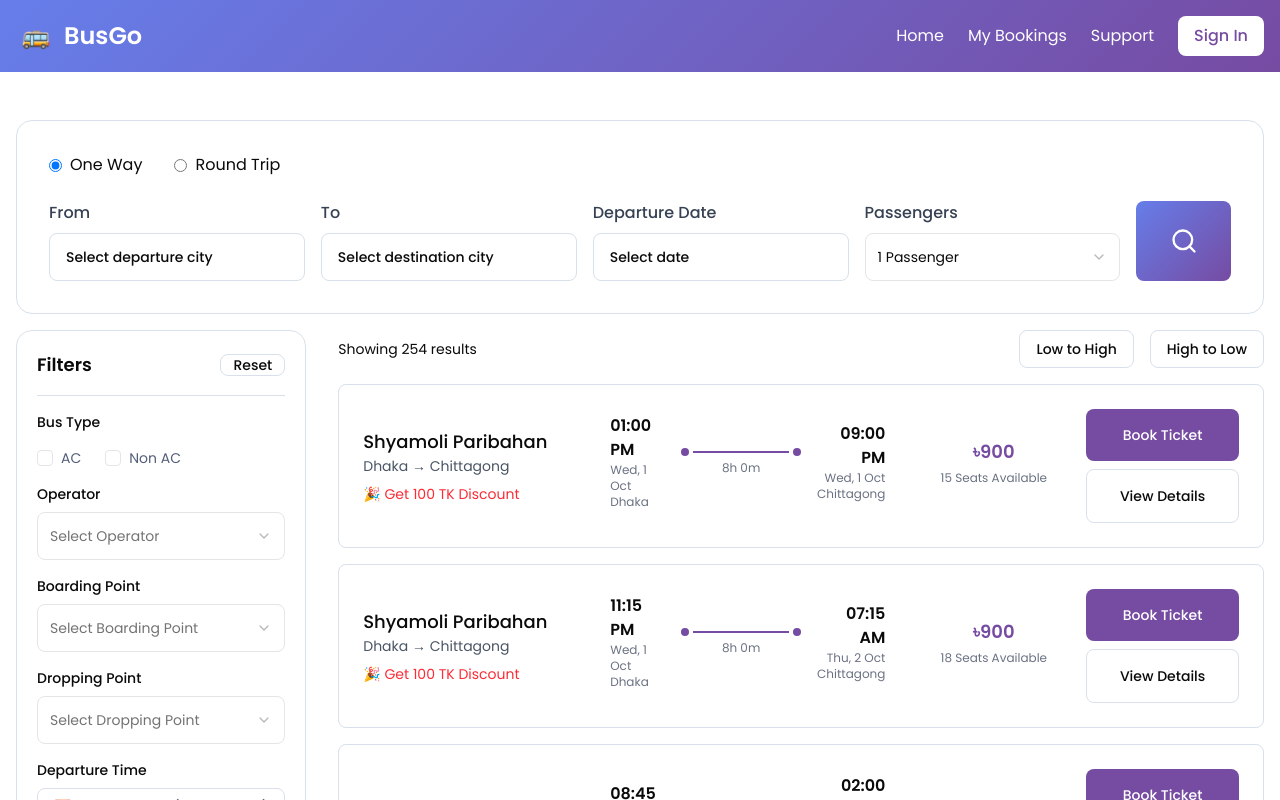
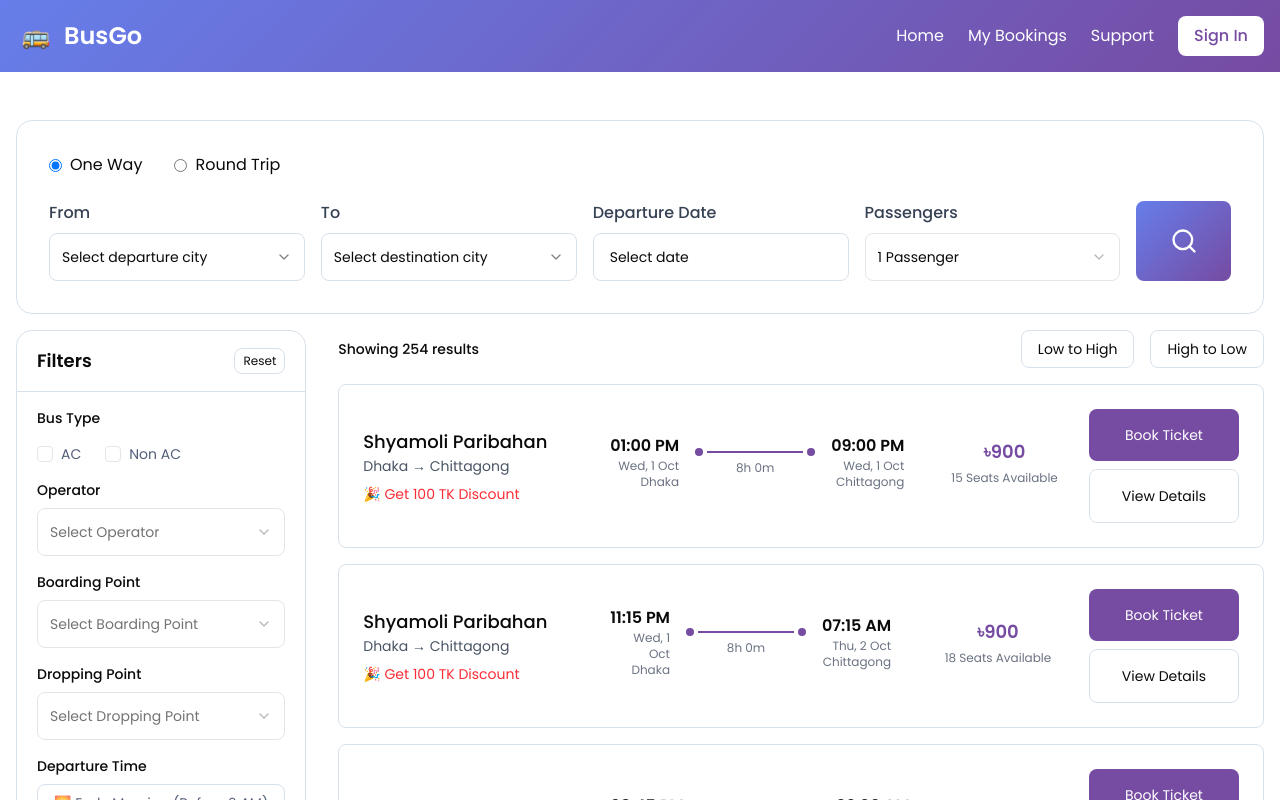
Before and after one commit to Mamun707/bust-ticketing-system, a Next.js app: page /bus-tickets in a window 1280 px wide. Shown: the top 800 px of the page. Built offline with nearby package versions, Linux system fonts and the light colour scheme.

Commit message:
design updated

```diff
--- a/src/app/bus-tickets/page.tsx
+++ b/src/app/bus-tickets/page.tsx
@@ -23,15 +23,15 @@ const ResultsPage = () => {
       <Search customStyle="border" />
       <section className="mt-4 flex gap-8">
         {/* Sidebar Filters */}
-        <aside className="basis-[20%] bg-white rounded-2xl border p-5 space-y-4">
-          <div className="flex justify-between items-center">
+        <aside className="basis-[20%] bg-white rounded-2xl border">
+          <div className="flex justify-between items-center px-5 py-4">
             <h3 className="font-semibold text-lg">Filters</h3>
-            <Button size="sm" variant="outline">
+            <Button size="sm" variant="outline" className="text-xs p-1 px-2">
               Reset
             </Button>
           </div>
           <Separator />
-
+          <div className="px-5 py-4 space-y-4">
             {/* Bus Type */}
             <div>
               <h4 className="text-sm font-medium mb-4">Bus Type</h4>
@@ -136,7 +136,9 @@ const ResultsPage = () => {
             {/* ✅ Arrival Time Filter (only for round trips) */}
             {tripType === "round" && (
               <div>
-              <h4 className="text-sm font-medium mb-2">Return Arrival Time</h4>
+                <h4 className="text-sm font-medium mb-2">
+                  Return Arrival Time
+                </h4>
                 <div className="space-y-2 text-muted">
                   <Button
                     variant="outline"
@@ -165,13 +167,14 @@ const ResultsPage = () => {
                 </div>
               </div>
             )}
+          </div>
         </aside>
 
         {/* Results */}
         <main className="space-y-4 basis-[80%]">
           <div className="flex justify-between items-center">
             <div>
-              <p className="text-sm">Showing 254 results</p>
+              <p className="text-sm font-medium">Showing 254 results</p>
             </div>
             <div className="flex gap-4">
               <Button variant="outline">Low to High</Button>
@@ -204,9 +207,15 @@ const ResultsPage = () => {
                 <div className="basis-[50%] flex items-center justify-between px-4">
                   {/* Departure */}
                   <div className="text-left">
-                    <p className="text-base font-semibold">{bus.departure}</p>
-                    <p className="text-xs text-gray-500">{bus.departureDate}</p>
-                    <p className="text-xs text-gray-500">{bus.departureCity}</p>
+                    <p className="text-base font-semibold  whitespace-nowrap">
+                      {bus.departure}
+                    </p>
+                    <p className="text-xs text-gray-500 text-right">
+                      {bus.departureDate}
+                    </p>
+                    <p className="text-xs text-gray-500 text-right">
+                      {bus.departureCity}
+                    </p>
                   </div>
 
                   {/* Duration with line */}
@@ -221,9 +230,15 @@ const ResultsPage = () => {
 
                   {/* Arrival */}
                   <div className="text-right">
-                    <p className="text-base font-semibold">{bus.arrival}</p>
-                    <p className="text-xs text-gray-500">{bus.arrivalDate}</p>
-                    <p className="text-xs text-gray-500">{bus.arrivalCity}</p>
+                    <p className="text-base font-semibold whitespace-nowrap">
+                      {bus.arrival}
+                    </p>
+                    <p className="text-xs text-gray-500 text-right">
+                      {bus.arrivalDate}
+                    </p>
+                    <p className="text-xs text-gray-500 text-right">
+                      {bus.arrivalCity}
+                    </p>
                   </div>
                 </div>
 
--- a/src/components/Home/Search.tsx
+++ b/src/components/Home/Search.tsx
@@ -25,7 +25,7 @@ import {
 } from "@/components/ui/select";
 import { Calendar } from "@/components/ui/calendar";
 import { format } from "date-fns";
-import { SearchIcon } from "lucide-react";
+import { ChevronDown, ChevronDownIcon, SearchIcon } from "lucide-react";
 import { useRouter, useSearchParams } from "next/navigation"; // ✅
 
 const Search = ({ customStyle = "card-shadow" }: any) => {
@@ -116,8 +116,12 @@ const Search = ({ customStyle = "card-shadow" }: any) => {
           <label className="block text-gray-700 font-medium mb-2">From</label>
           <Popover>
             <PopoverTrigger asChild>
-              <Button variant="outline" className="w-full h-12 justify-between">
-                {fromCity || "Select departure city"}
+              <Button
+                variant="outline"
+                className="w-full h-12 justify-between hover:bg-transparent hover:text-black"
+              >
+                {fromCity || "Select departure city"}{" "}
+                <ChevronDownIcon className="size-4 opacity-50" />
               </Button>
             </PopoverTrigger>
             <PopoverContent className="p-0">
@@ -146,8 +150,12 @@ const Search = ({ customStyle = "card-shadow" }: any) => {
           <label className="block text-gray-700 font-medium mb-2">To</label>
           <Popover>
             <PopoverTrigger asChild>
-              <Button variant="outline" className="w-full h-12 justify-between">
-                {toCity || "Select destination city"}
+              <Button
+                variant="outline"
+                className="w-full h-12 justify-between hover:bg-transparent hover:text-black"
+              >
+                {toCity || "Select destination city"}{" "}
+                <ChevronDownIcon className="size-4 opacity-50" />
               </Button>
             </PopoverTrigger>
             <PopoverContent className="p-0">
@@ -175,7 +183,10 @@ const Search = ({ customStyle = "card-shadow" }: any) => {
           </label>
           <Popover>
             <PopoverTrigger asChild>
-              <Button variant="outline" className="w-full h-12 justify-between">
+              <Button
+                variant="outline"
+                className="w-full h-12 justify-between hover:bg-transparent hover:text-black"
+              >
                 {departureDate ? format(departureDate, "PPP") : "Select date"}
               </Button>
             </PopoverTrigger>
@@ -199,7 +210,7 @@ const Search = ({ customStyle = "card-shadow" }: any) => {
               <PopoverTrigger asChild>
                 <Button
                   variant="outline"
-                  className="w-full h-12 justify-between"
+                  className="w-full h-12 justify-between hover:bg-transparent hover:text-black"
                 >
                   {returnDate ? format(returnDate, "PPP") : "Select date"}
                 </Button>
--- a/src/components/ui/button.tsx
+++ b/src/components/ui/button.tsx
@@ -5,7 +5,7 @@ import { cva, type VariantProps } from "class-variance-authority"
 import { cn } from "@/lib/utils"
 
 const buttonVariants = cva(
-  "inline-flex items-center justify-center gap-2 whitespace-nowrap rounded-md text-sm font-medium transition-all disabled:pointer-events-none disabled:opacity-50 [&_svg]:pointer-events-none [&_svg:not([class*='size-'])]:size-4 shrink-0 [&_svg]:shrink-0 outline-none focus-visible:border-ring focus-visible:ring-ring/50 focus-visible:ring-[3px] aria-invalid:ring-destructive/20 dark:aria-invalid:ring-destructive/40 aria-invalid:border-destructive cursor-pointer",
+  "inline-flex items-center justify-center gap-2 whitespace-nowrap rounded-md text-sm transition-all disabled:pointer-events-none disabled:opacity-50 [&_svg]:pointer-events-none [&_svg:not([class*='size-'])]:size-4 shrink-0 [&_svg]:shrink-0 outline-none focus-visible:border-ring focus-visible:ring-ring/50 focus-visible:ring-[3px] aria-invalid:ring-destructive/20 dark:aria-invalid:ring-destructive/40 aria-invalid:border-destructive cursor-pointer",
   {
     variants: {
       variant: {
```
Also changed, not shown: src/app/constants.ts (line endings or trailing spaces). Lines whose indentation alone changed are shown as unchanged.
